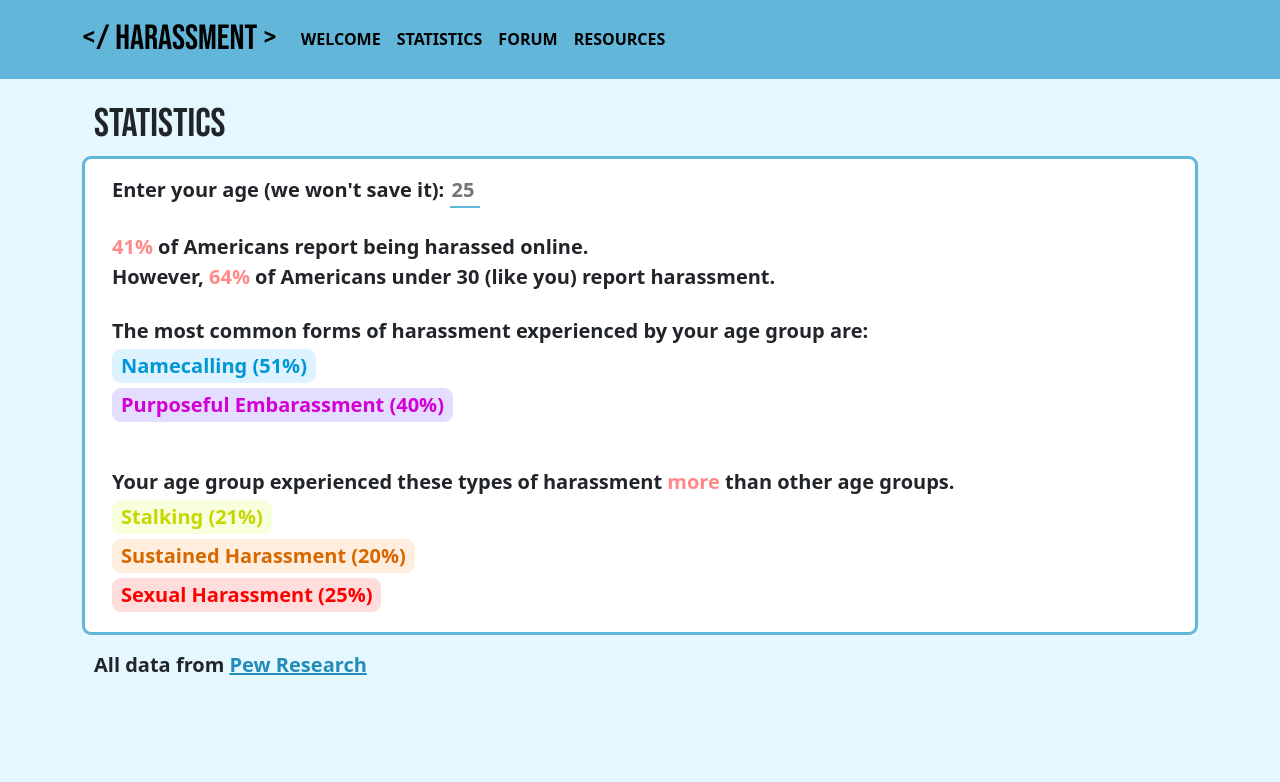
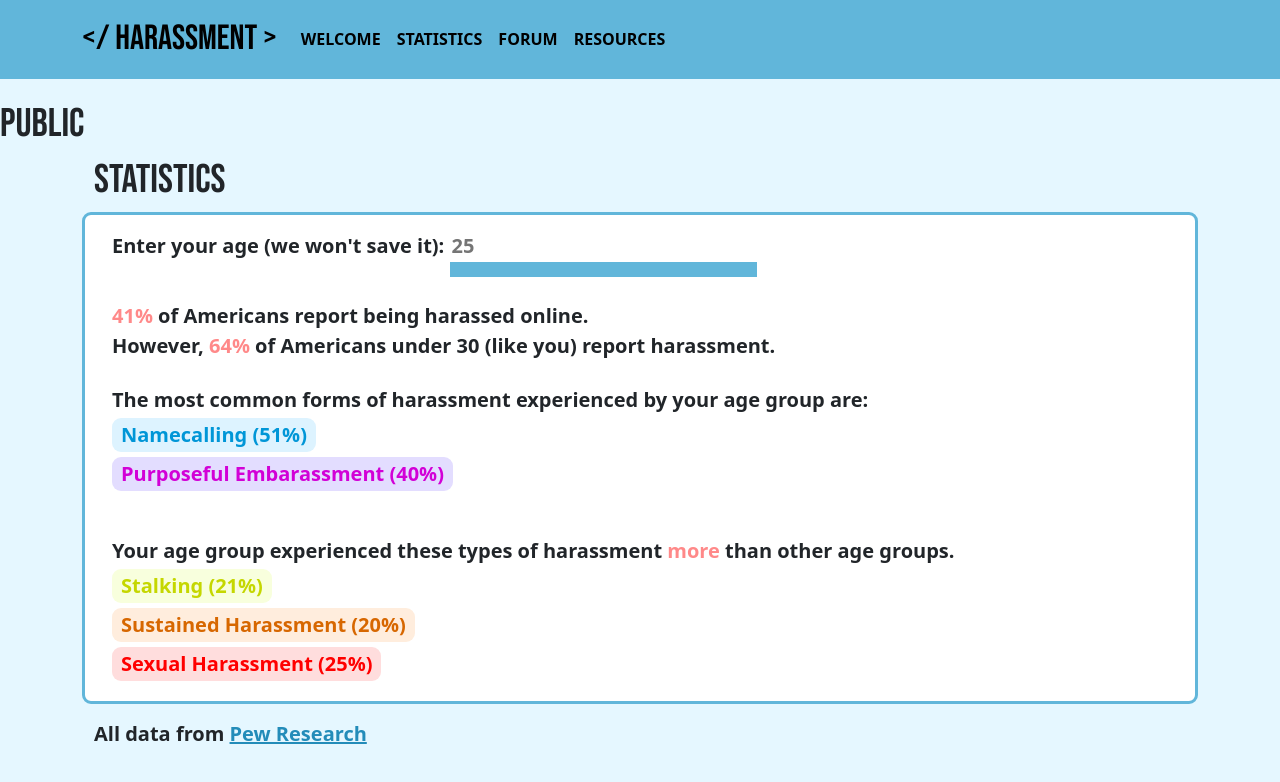
Before and after one commit to gavinpereira23/harassment-info350, a React (Create React App) app: page /Stats in a window 1280 px wide. Shown: the top 782 px of the page. Built offline with nearby package versions, Linux system fonts and the light colour scheme.

Commit message:
updated build

```diff
--- a/package.json
+++ b/package.json
@@ -9,6 +9,8 @@
     "@testing-library/user-event": "^12.8.3",
     "bootstrap": "^5.1.3",
     "create-react-app": "^4.0.3",
+    "firebase": "^9.6.1",
+    "firebase-tools": "^9.23.1",
     "react": "^17.0.2",
     "react-bootstrap": "^2.0.3",
     "react-bootstrap-range-slider": "^3.0.3",
--- a/public/index.html
+++ b/public/index.html
@@ -24,9 +24,10 @@
       work correctly both with client-side routing and a non-root public URL.
       Learn how to configure a non-root public URL by running `npm run build`.
     -->
-    <title>Harassment</title>
+    <title>End Harassment</title>
   </head>
   <body>
+      <h1> PUBLIC </h1>
     <noscript>You need to enable JavaScript to run this app.</noscript>
     <div id="root"></div>
     <!--
--- a/src/components/App.js
+++ b/src/components/App.js
@@ -6,13 +6,19 @@ import{Resources} from './Resources.js';
 import 'bootstrap/dist/css/bootstrap.min.css';
 import { Route, Routes } from 'react-router-dom';
 
+
+
+
+
+
+
 function App() {
     document.body.classList.add('body');
   return (
     <div className="App" style={{backgroundColor:'#E5F7FF'}}>
       <NavBar />
           <Routes>
-                <Route path="/" element = {<Welcome />}></Route>
+                <Route exact path="/" element = {<Welcome />}></Route>
                 <Route path="/harassment-info350" element = {<Welcome />}></Route>
                 <Route path="/Welcome" element = {<Welcome />}></Route>
                 <Route path="/Stats" element={<Stats />}></Route>
--- a/src/components/Stats.js
+++ b/src/components/Stats.js
@@ -76,7 +76,7 @@ export function CommonHtypes({personAge}){
                 htypes = {["Namecalling (51%)", "Purposeful Embarassment (40%)"]}
                 colors = {["htypes-blue", "htypes-purple"]} />;
     }
-    else if(personAge > 30 && personAge < 49){
+    else if(personAge < 49){
         htypes = <RenderHTypes
                 htypes = {["Namecalling (37%)", "Purposeful Embarassment (33%)"]}
                 colors = {["htypes-blue", "htypes-purple"]} />
--- a/src/index.css
+++ b/src/index.css
@@ -162,9 +162,9 @@ a.nav-text-color:hover{
 
 input {
   outline: 0;
-  border-width: 0 0 2px;
+  border-width: 0 0 15px;
   border-color: #61B6DA;
-  max-width: 30px;
+  min-width: fit-content;
   color: #FF8989;
   font-weight: bold;
 }
--- a/src/index.js
+++ b/src/index.js
@@ -3,6 +3,32 @@ import ReactDOM from 'react-dom';
 import './index.css';
 import App from './components/App';
 import { BrowserRouter } from 'react-router-dom';
+import { initializeApp } from "firebase/app";
+
+// TODO: Add SDKs for Firebase products that you want to use
+// https://firebase.google.com/docs/web/setup#available-libraries
+
+// Your web app's Firebase configuration
+// For Firebase JS SDK v7.20.0 and later, measurementId is optional
+const firebaseConfig = {
+  apiKey: "AIzaSyBAsZx4XJSZqT4mpMbnQPwuQHIBqhJZAfM",
+  authDomain: "info350-harassment.firebaseapp.com",
+  projectId: "info350-harassment",
+  storageBucket: "info350-harassment.appspot.com",
+  messagingSenderId: "993813478282",
+  appId: "1:993813478282:web:bb81bce9b8ab5aa6daa673",
+  measurementId: "${config.measurementId}"
+};
+
+// Initialize Firebase
+const app = initializeApp(firebaseConfig);
+
+
+
+
+
+
+
 
 ReactDOM.render(<BrowserRouter><App /></BrowserRouter>, document.getElementById('root'));
 // If you want to start measuring performance in your app, pass a function
```
Also changed, not shown: firebase.json (added), 2 other files (tests, documents, lock files or other folders).
